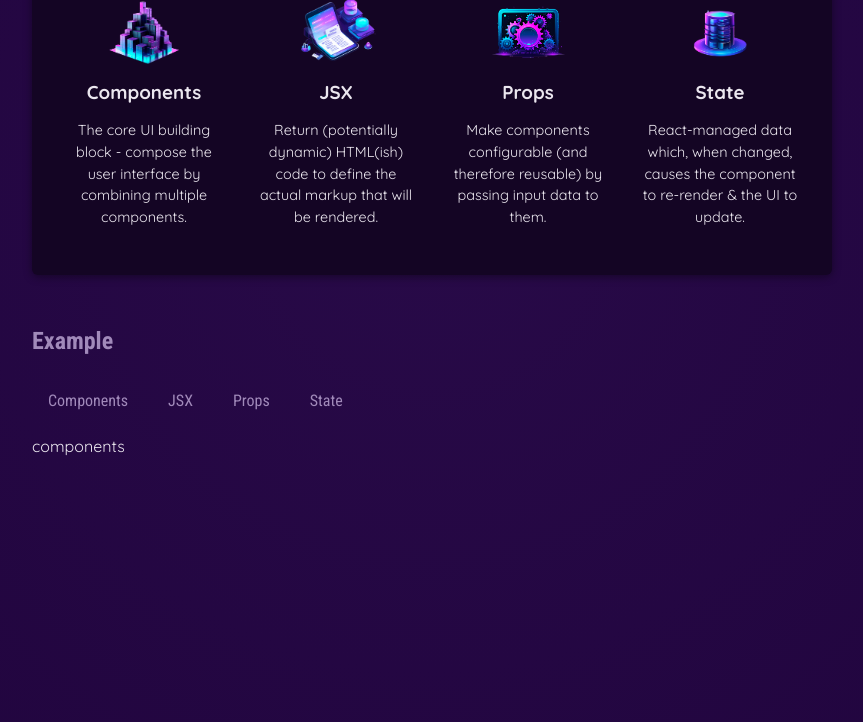
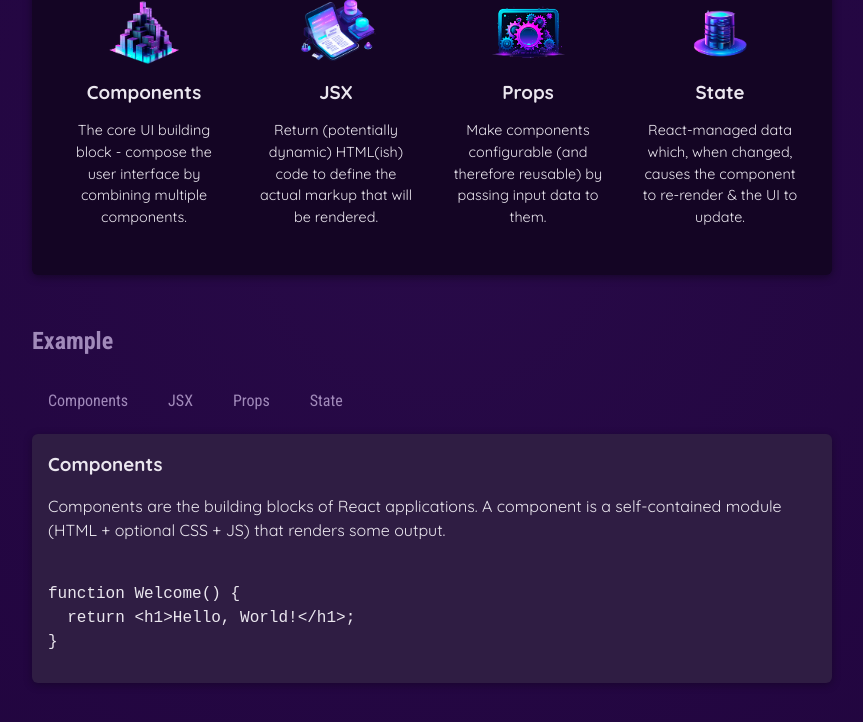
Before and after one commit to DorianKita/Project1_react, a React (Vite) app: page / in a window 1280 px wide. Both pictures are taken after a click on the button "Components". Shown: the part 424-1146 px from the top of the page, without its empty margins (208-1071 px from the left). Built offline with nearby package versions, Linux system fonts and the light colour scheme.

Commit message:
added switching between tabs

```diff
--- a/src/App.jsx
+++ b/src/App.jsx
@@ -4,9 +4,10 @@
 import Header from "./components/Header/Header.jsx";
 import CoreConcept from "./components/CoreConcept.jsx";
 import TabButton from "./components/TabButton.jsx";
+import { EXAMPLES } from "./data.js";
 
 function App() {
-  const [selectedTopic, setSelectedTopic] = useState("Please click a button");
+  const [selectedTopic, setSelectedTopic] = useState();
 
   function handleClick(selectedButton) {
     setSelectedTopic(selectedButton);
@@ -39,7 +40,17 @@
             <TabButton onSelect={() => handleClick("props")}>Props</TabButton>
             <TabButton onSelect={() => handleClick("state")}>State</TabButton>
           </menu>
-          {selectedTopic}
+          {!selectedTopic ? (
+            <p>Please select a topic.</p>
+          ) : (
+            <div id="tab-content">
+              <h3>{EXAMPLES[selectedTopic].title}</h3>
+              <p>{EXAMPLES[selectedTopic].description}</p>
+              <pre>
+                <code>{EXAMPLES[selectedTopic].code}</code>
+              </pre>
+            </div>
+          )}
         </section>
       </main>
     </div>
```
